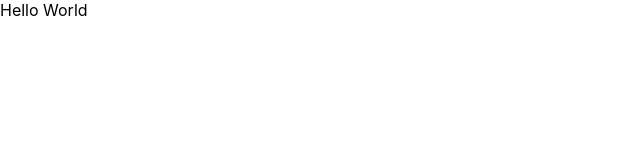
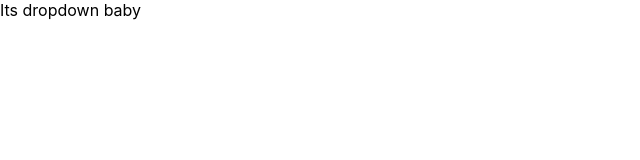
Before and after one commit to Turzhanskyi/React_for_beginners, a React (Create React App) app: page / in a window 1280 px wide. Shown: the top 160 px of the page, without its empty margins (0-640 px from the left). Built offline with nearby package versions, Linux system fonts and the light colour scheme.

Commit message:
#2 React - локальний state

```diff
--- a/src/App.js
+++ b/src/App.js
@@ -1,8 +1,15 @@
 import React, { Component } from 'react';
+
+import Dropdown from './Dropdown.js';
 
 class App extends Component {
   render() {
-    return <div>Hello World</div>;
+    return (
+        <div>
+          <Dropdown />
+        </div>
+    );
   }
 }
+
 export default App;
--- /dev/null
+++ b/src/Dropdown.js
@@ -0,0 +1,26 @@
+import React, { Component } from 'react';
+
+class Dropdown extends Component {
+    constructor(props) {
+        super(props);
+        this.state = { isOpened: false };
+    }
+
+    toggleState() {
+        this.setState({ isOpened: !this.state.isOpened });
+    }
+
+    render() {
+        console.log('Is opened', this.state.isOpened);
+        let dropdownText;
+        if (this.state.isOpened) {
+            dropdownText = <div>Here is what is shown in dropdown</div>;
+        }
+        return <div onClick={this.toggleState.bind(this)}>
+            Its dropdown baby
+            {dropdownText}
+        </div>;
+    }
+}
+
+export default Dropdown;
```
